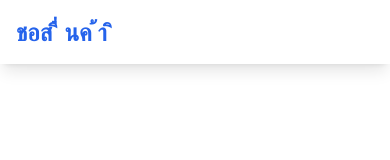
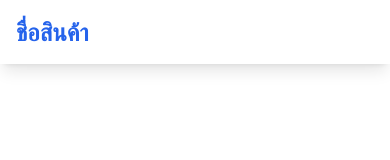
Before and after one commit to Filmmii/product-landing-page, a plain HTML site: page index.html in a window 390 px wide. Drawn offline with nearby package versions, Linux system fonts and the light colour scheme.

```diff
--- a/index.html
+++ b/index.html
@@ -10,10 +10,7 @@
         <header class="bg-white shadow-lg fixed w-full top-0">
             <nav class="container mx-auto px-4 py-4">
                 <div class="flex justify-between items-center">
-            <div class="text-2xl font-bold text-blue-600">
-            ชอส
-           ื่ นค ้า ิ
-            </div>
+                    <div class="text-2xl font-bold text-blue-600">ชื่อสินค้า</div>
                     <div class="hidden md:flex space-x-8">
                         <a href="#features" class="text-gray-600 hover:text-blue-600">คุณสมบัติ</a>
                         <a href="#pricing" class="text-gray-600 hover:text-blue-600">ราคา</a>
```
Lines whose indentation alone changed are shown as unchanged.
